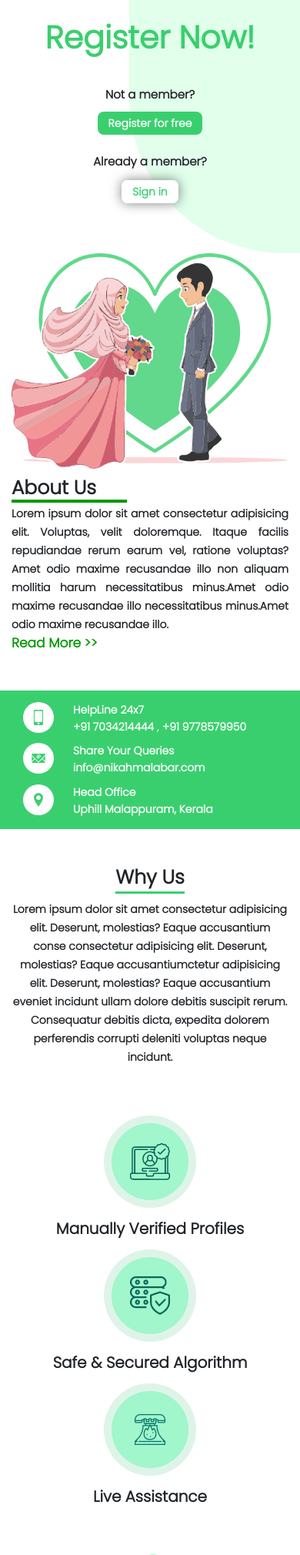
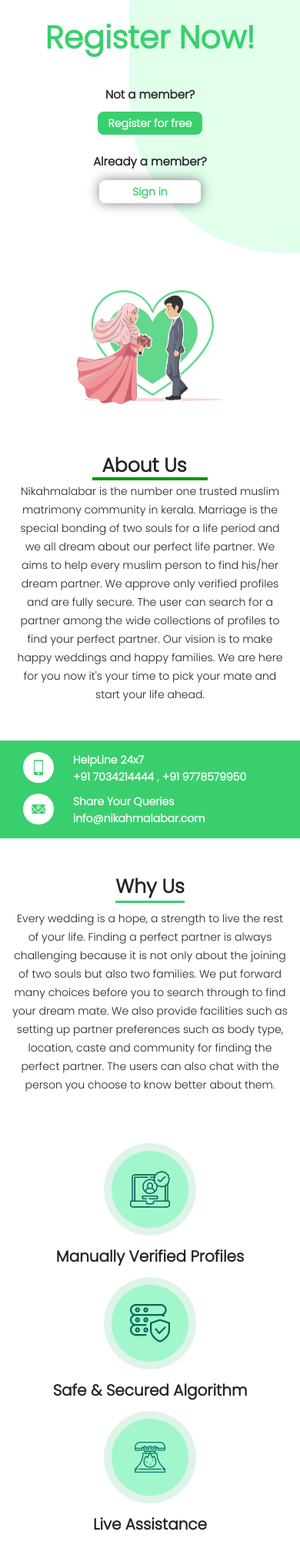
Before and after one commit to ahnas/nikah-REST-API, a Django app: template templates/web/index.html in a window 390 px wide. Shown: the part 404-2424 px from the top of the page at 77% size. Run offline with Django 3.2, Linux system fonts and the light colour scheme; the template is opened without the code that fills it, so the values that code supplies are empty; some libraries are stand-ins or nearby versions.

Commit message:
front page reduce font size ,vie profile

```diff
--- a/static/web/css/responsive.css
+++ b/static/web/css/responsive.css
@@ -263,11 +263,12 @@
         margin-top: 0px;
     }
     .about-new p {
-        text-align: justify;
-        font-size: 15px;
-        font-weight: 600;
-        margin-top: 4px;
-        line-height: 26px;
+        text-align: center;
+        font-size: 14px;
+        font-weight: normal;
+        margin-top: 2px;
+        line-height: 24px;
+        margin-bottom: 0px;
     }
     .about-new h2 {
         font-size: 30px;
@@ -607,6 +608,11 @@
 
 
 @media only screen and (max-width: 576px) {
+    .about-new{
+        margin-top: 55px;
+        text-align-last: center;
+        text-align: -webkit-center;
+    }
     .pad-md {
         padding-top: 10px;
     }
@@ -649,7 +655,7 @@
     .why p {
         text-align: center;
         font-size: 14px;
-        font-weight: 600;
+        font-weight: normal;
         line-height: 24px;
         margin-top: 0px;
         padding: 0px 16px;
@@ -689,9 +695,9 @@
         margin-top: 0px;
     }
     .about-new p {
-        text-align: justify;
-        font-size: 14px;
-        font-weight: 600;
+        text-align: center;
+        font-size: 14px;
+        font-weight: normal;
         margin-top: 2px;
         line-height: 24px;
         margin-bottom: 0px;
@@ -801,7 +807,7 @@
         font-weight: 600;
     }
     .newss {
-
+        padding: 5px 45px;
         background-color: #ffffff;
         color: #3acf6e;
         box-shadow: 0px 0px 15px rgb(0 0 0 / 50%);
@@ -2626,6 +2632,7 @@
 
     }
     .newss {
+        padding: 5px 43px;
         background-color: #ffffff;
         color: #3acf6e;
         box-shadow: 0px 0px 15px rgb(0 0 0 / 50%);
@@ -3018,6 +3025,7 @@
         font-weight: 600;
     }
     .newss {
+        padding: 5px 41px;
         background-color: #ffffff;
         color: #3acf6e;
         box-shadow: 0px 0px 15px rgb(0 0 0 / 50%);
@@ -3167,6 +3175,7 @@
 
 
     .newss{
+        padding: 5px 48px;
         background-color: #ffffff;
         color: #3acf6e;
         box-shadow: 0px 0px 15px rgb(0 0 0 / 50%);
--- a/static/web/css/style.css
+++ b/static/web/css/style.css
@@ -2195,8 +2195,8 @@
 
 
 .viewp{
-  color: #1C57C9;
-  font-size: 22px;
+  color: #000000;
+  font-size: 20px;
   font-weight: 600;
 }
 .parttt{
@@ -2259,10 +2259,10 @@
 }
 .about-new p {
   text-align: justify;
-  font-size: 20px;
-  font-weight: 600;
+  font-size: 16px;
+  font-weight: normal;
   margin-top: 20px;
-  line-height: 40px;
+  line-height: 35px;
 }
 
 .about-new a{
@@ -2297,9 +2297,9 @@
 }
 .why p{
   text-align: center;
-  font-size: 20px;
-  font-weight: 600;
-  line-height: 42px;
+  font-size: 16px;
+  font-weight: normal;
+  line-height: 35px;
   margin-top: 15px;
 }
 .why h2{
@@ -2309,7 +2309,7 @@
   border-bottom: 4px solid #3acf6e;
 }
 .manual h4{
-  font-size: 25px;
+  font-size: 20px;
   font-weight: 600;
   margin-top: 15px;
   padding: 0px 25px;
@@ -2324,11 +2324,14 @@
 
 .couple-bot p{
   text-align: left;
-  font-size: 20px;
-  font-weight: 600;
-  line-height: 50px;
+  font-size: 16px;
+  font-weight: normal;
+  line-height: 25px;
   margin-top: 15px;
 
+}
+.mb-cus{
+  margin-bottom: 100px;
 }
 
 .copy{
--- a/templates/web/index.html
+++ b/templates/web/index.html
@@ -45,27 +45,27 @@
         </div>
       </section><!-- End Hero -->
 
-      <div class="container mb-5">
+      <div class="container mt-5 mb-5">
           <div class="row text-center">
-              <div class="col-lg-6 col-md-6 col-sm-12 col-12">
-                  <img width="100%" src="{% static 'web/image/about-coupl.png' %}" alt="sad">
+              <div class="col-lg-6 col-md-6 col-sm-12 col-12 align-self-center">
+                  <img width="53%" src="{% static 'web/image/about-coupl.png' %}" alt="sad">
               </div>
               <div class="col-lg-6 col-md-6 col-sm-12 col-12 about-new">
 
                     <div class="col-lg-5  pl-0"><h2 class="text-left about-new">About Us</h2></div>
                     <div class="col-lg-3 col-md-5 col-sm-3 col-5 bott"></div>
 
-                <p>Lorem ipsum dolor sit amet consectetur adipisicing elit. Voluptas, velit doloremque. Itaque facilis repudiandae rerum earum vel, ratione voluptas? Amet odio maxime recusandae illo non aliquam mollitia harum necessitatibus minus.Amet odio maxime recusandae illo necessitatibus minus.Amet odio maxime recusandae illo.</p>
+                <p>Nikahmalabar is the number one trusted muslim matrimony community in kerala. Marriage is the special bonding of two souls for a life period and we all dream about our perfect life partner. We aims to help every muslim person to find his/her dream partner. We approve only verified profiles and are fully secure. The user can search for a partner among the wide collections of profiles to find your perfect partner. Our vision is to make happy weddings and happy families. We are here for you now it's your time to pick your mate and start your life ahead.</p>
 
-                <a href="#">Read More >></a>
+                <a class="d-none" href="#">Read More >></a>
               </div>
           </div>
       </div>
 
 
-      <div class="container-fluid bg-green">
+      <div class="container-fluid bg-green ">
       <div class="container ">
-          <div class="row text-center">
+          <div class="row justify-content-center">
               <div class="col-lg-4 col-md-6 col-sm-6 col-12">
 
                 <div class="row help text-white">
@@ -93,7 +93,8 @@
 
 
               </div>
-              <div class="col-lg-4 col-md-6 col-sm-6 col-12 pad-md">
+
+              <!-- <div class="d-none col-lg-4 col-md-6 col-sm-6 col-12 pad-md">
 
                 <div class="row help text-white">
                 <div class="col-2"><i class="icofont-location-pin"></i> </div>
@@ -106,7 +107,7 @@
 
 
 
-              </div>
+              </div> -->
 
           </div>
       </div>
@@ -115,11 +116,11 @@
     <div class="container mt-5">
         <div class="row why justify-content-center">
             <h2>Why Us</h2>
-            <p>Lorem ipsum dolor sit amet  consectetur adipisicing elit. Deserunt, molestias? Eaque accusantium conse consectetur adipisicing elit. Deserunt, molestias? Eaque accusantiumctetur adipisicing elit. Deserunt, molestias? Eaque accusantium eveniet incidunt ullam dolore debitis suscipit rerum. Consequatur debitis dicta, expedita dolorem perferendis corrupti deleniti voluptas neque incidunt.</p>
+            <p>Every wedding is a hope, a strength to live the rest of your life. Finding a perfect partner is always challenging because it is not only about the joining of two souls but also two families. We put forward many choices before you to search through to find your dream mate. We also provide facilities such as setting up partner preferences such as body type, location, caste and community for finding the perfect partner. The users can also chat with the person you choose to know better about them.</p>
         </div>
     </div>
 
-    <div class="container mt-5 manual">
+    <div class="container mt-5 manual mb-cus">
         <div class="row text-center">
 
             <div class="col-lg-4 col-12 ">
@@ -145,12 +146,12 @@
     <div class="container couple-bot mt-5">
         <div class="row place-items-center text-center">
             <div class="col-lg-7 col-md-12 col-sm-12 col-12 order-lg-1 order-md-2 order-sm-2 ord-2">
-                <p>huytt party ghty Lorem ipsum dolor facilis et fugiat, quisquam eligendi loum jm atque fuga mollitia consectetur optio fuga mollitia consectetur optio.</p>
+                <p>Every muslim adulthood should find their perfect mate, register now and find your dream mate and start living your dream.</p>
                 <button class="btn">Register for free</button>
             </div>
 
             <div class="col-lg-5 col-md-12 col-sm-12 col-12 order-lg-2 order-md-1 order-sm-1 ord-1">
-                <img width="100%" src="{% static 'web/image/couple-bottom.png' %}" alt="">
+                <img width="50%" src="{% static 'web/image/couple-bottom.png' %}" alt="">
             </div>
         </div>
     </div>
--- a/templates/web/partials/footer.html
+++ b/templates/web/partials/footer.html
@@ -6,7 +6,7 @@
     <div style="position: relative;" class="container" id="foote">
         <div class="row justify-content-center footer-down">
             <h3>Get started with the mobile app!</h3>
-            <p>Donec facilisis tortor ut augue lacinia, at viverra est semper. Donec facilisis tortor ut augue lacinia Sed sapien metus, scelerisque nec pharetra id, tempor a tortor.</p>
+            <p>Find your perfect mate now faster and easier in our mobile app. Download free from play store or Apple Store.</p>
             <div class="play">
                 <img src="{% static 'web/image/android.png' %}" alt="">
                 <img src="{% static 'web/image/ios.png' %}" alt="">
```
Also changed, not shown: templates/web/pending.html (+4 -3 lines).
